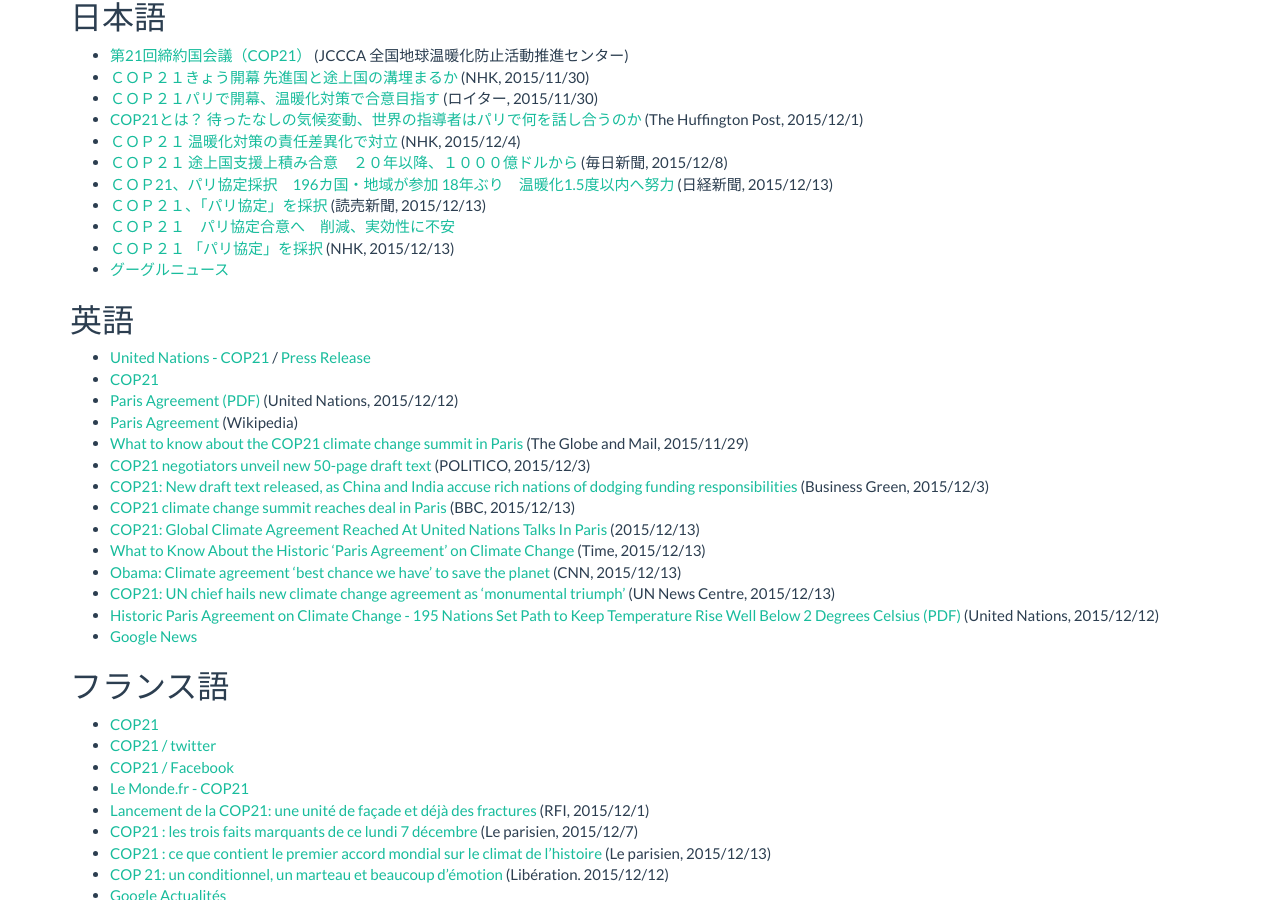
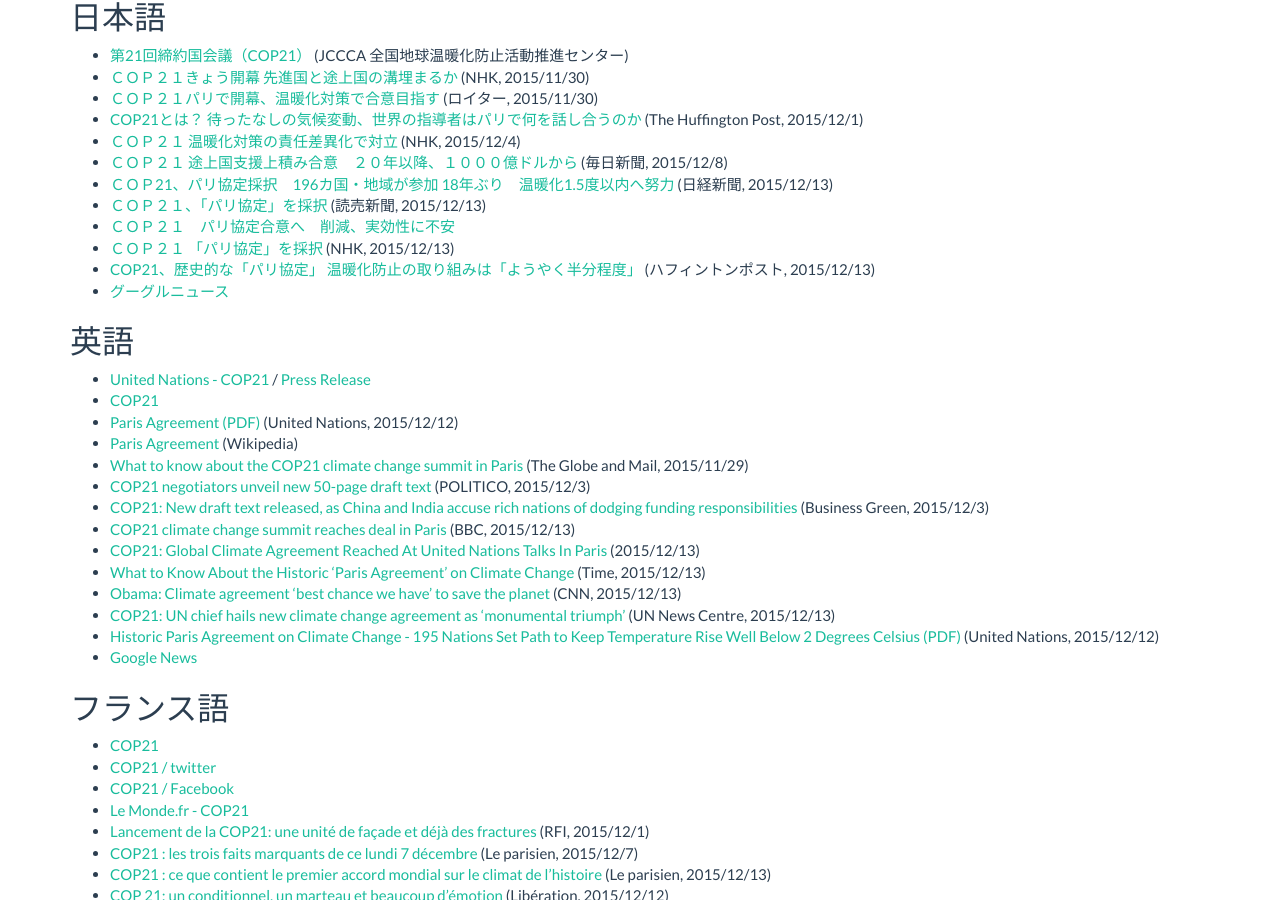
Before and after one commit to sekika/sekika.github.io, a Jekyll site: the page built from _posts/2015-11-30-cop21.md, in a window 1280 px wide and 900 px high, scrolled down 379 px. Built offline with Jekyll 4.4.1, drawn with Linux system fonts in a browser that asks for light colours; nearby versions of some CDN libraries; comment, search, counter and statistics services are not loaded; some of the changed lines change nothing that is shown.

Commit message:
Added an article

```diff
--- a/_posts/2015-11-30-cop21.md
+++ b/_posts/2015-11-30-cop21.md
@@ -2,7 +2,7 @@
 layout: post
 title: COP21 とパリ協定に関する情報
 date: 2015-11-30 07:44:12 +0000
-update: 2015-12-13 03:57:08 +0000
+update: 2015-12-13 07:07:14 +0000
 tag: environment
 ---
 パリ協定 (Paris Agreement) が採択された気候変動枠組条約第21回締約国会議 (COP21)、京都議定書第11回締約国会議 (CMP11) に関する情報のリンク。
@@ -21,6 +21,7 @@
 * [ＣＯＰ２１、「パリ協定」を採択](http://www.yomiuri.co.jp/eco/20151213-OYT1T50003.html) (読売新聞, 2015/12/13)
 * [ＣＯＰ２１　パリ協定合意へ　削減、実効性に不安](http://mainichi.jp/articles/20151213/ddm/002/040/061000c)
 * [ＣＯＰ２１ 「パリ協定」を採択](http://www3.nhk.or.jp/news/html/20151213/k10010339621000.html) (NHK, 2015/12/13)
+* [COP21、歴史的な「パリ協定」 温暖化防止の取り組みは「ようやく半分程度」](http://www.huffingtonpost.jp/2015/12/12/climate-change-paris_n_8796612.html) (ハフィントンポスト, 2015/12/13)
 * [グーグルニュース](https://www.google.co.jp/search?q=%E3%83%91%E3%83%AA%E5%8D%94%E5%AE%9A&hl=jp&tbm=nws)
 
 ## 英語
```
